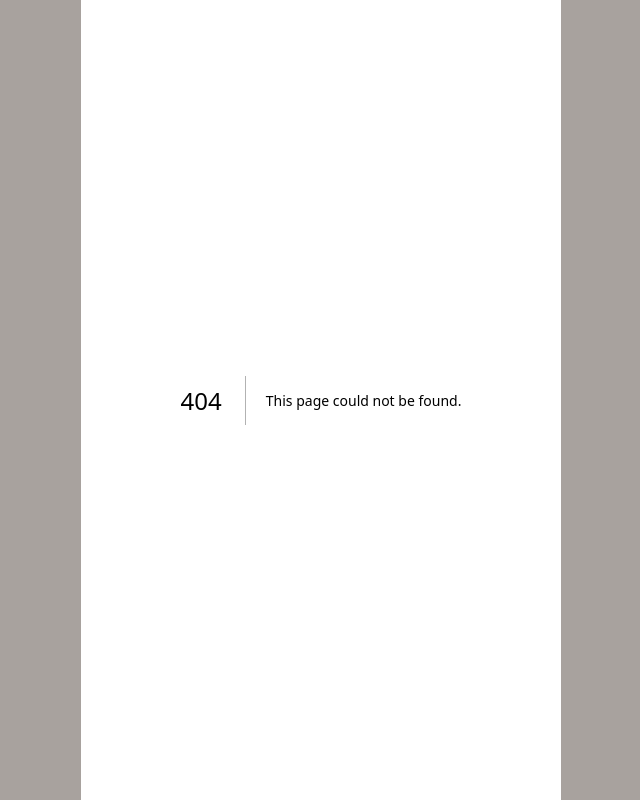
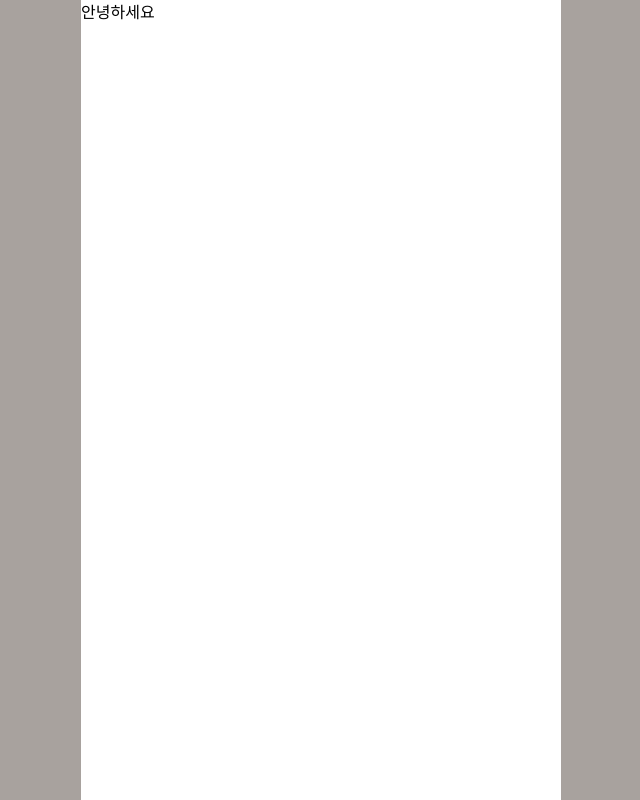
Before and after one commit to cy0112c/0531, a Next.js app: page /assignments/counter in a window 1280 px wide. Before the commit this address had no page. Shown: the whole page, without its empty margins (319-959 px from the left). Built offline with nearby package versions, Linux system fonts and the light colour scheme.

Commit message:
To-do List 폴더 및 파일 생성

```diff
--- /dev/null
+++ b/src/app/assignments/counter/page.tsx
@@ -0,0 +1,5 @@
+"use client"
+
+export default function Assignment3() {
+  return <div>안녕하세요</div>;
+}
```
